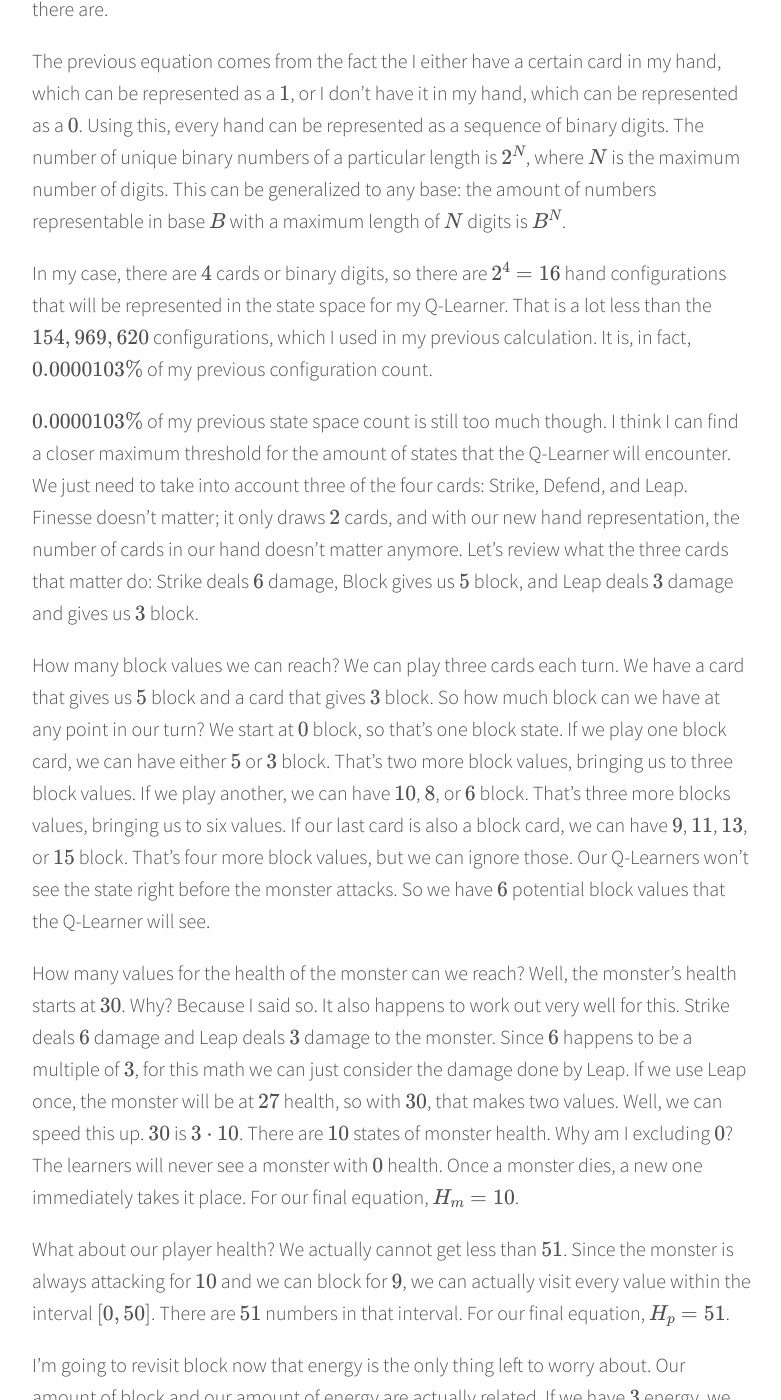
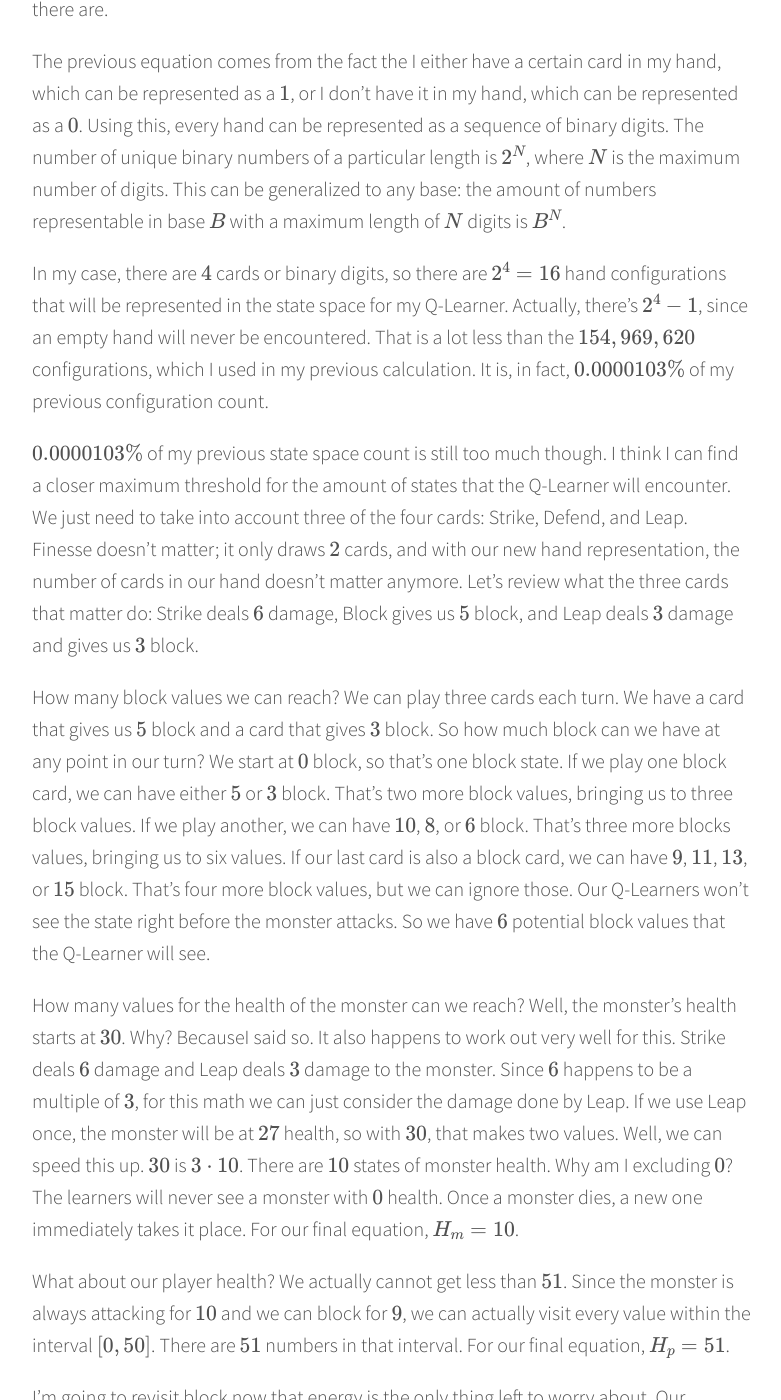
Before and after one commit to SleepySpaceBear/SleepySpaceBear.github.io, a Jekyll site: the page built from _posts/2022-04-10-on-sts-lite-and-states-spaces-pt-2.md, in a window 1280 px wide and 1400 px high, scrolled down 572 px. Shown: the whole window, without its empty margins (248-1029 px from the left). Built offline with Jekyll 4.4.1, drawn with Linux system fonts in a browser that asks for light colours; formulas are drawn with MathJax 3; some of the changed text lies outside the part shown.

Commit message:
Fixed final calculation

```diff
--- a/_posts/2022-04-10-on-sts-lite-and-states-spaces-pt-2.md
+++ b/_posts/2022-04-10-on-sts-lite-and-states-spaces-pt-2.md
@@ -11,46 +11,47 @@
 
 By discarding the draw and discard piles, I now can just consider the cards in the hand. I also realized that I don't
 need to keep track of the number of a card I have in my hand. I just need to know whether a card is in my hand. That
-means that the number of configurations I need to represent my hand is $$2^C$$, where $$C$$ is the number of types of
-cards there are.
+means that the number of configurations I need to represent my hand is $$2^C$$, where $$C$$ is the number of types
+of cards there are.
 
 The previous equation comes from the fact the I either have a certain card in my hand, which can be represented as a
 $$1$$, or I don't have it in my hand, which can be represented as a $$0$$. Using this, every hand can be represented
-as a sequence of binary digits. The number of unique binary numbers of a particular length is $$2^N$$, where $$N$$ is
-the maximum number of digits. This can be generalized to any base: the amount of numbers representable in base $$B$$
-with a maximum length of $$N$$ digits is $$B^N$$.
+as a sequence of binary digits. The number of unique binary numbers of a particular length is $$2^N$$, where $$N$$
+is the maximum number of digits. This can be generalized to any base: the amount of numbers representable in base
+$$B$$ with a maximum length of $$N$$ digits is $$B^N$$.
 
 In my case, there are $$4$$ cards or binary digits, so there are $$2^4 = 16$$ hand configurations that will be
-represented in the state space for my Q-Learner. That is a lot less than the $$154,969,620$$ configurations, which I
-used in my previous calculation. It is, in fact, $$0.0000103\%$$ of my previous configuration count.
+represented in the state space for my Q-Learner. Actually, there's $$2^4 - 1$$, since an empty hand will never
+be encountered. That is a lot less than the $$154,969,620$$ configurations, which I used in my previous calculation.
+It is, in fact, $$0.0000103\%$$ of my previous configuration count.
 
 $$0.0000103\%$$ of my previous state space count is still too much though. I think I can find a closer maximum
 threshold for the amount of states that the Q-Learner will encounter. We just need to take into account three of
 the four cards: Strike, Defend, and Leap. Finesse doesn't matter; it only draws $$2$$ cards, and with our new hand
-representation, the number of cards in our hand doesn't matter anymore. Let's review what the three cards that matter
-do: Strike deals $$6$$ damage, Block gives us $$5$$ block, and Leap deals $$3$$ damage and gives us $$3$$ block.
+representation, the number of cards in our hand doesn't matter anymore. Let's review what the three cards that
+matter do: Strike deals $$6$$ damage, Block gives us $$5$$ block, and Leap deals $$3$$ damage and gives us $$3$$
+block.
 
-How many block values we can reach? We can play three cards each turn. We have a card that gives us $$5$$ block and a
-card that gives $$3$$ block. So how much block can we have at any point in our turn? We start at $$0$$ block, so
-that's one block state. If we play one block card, we can have either $$5$$ or $$3$$ block. That's two more block
-values, bringing us to three block values. If we play another, we can have $$10$$, $$8$$, or $$6$$ block. That's three
-more blocks values, bringing us to six values. If our last card is also a block card, we can have $$9$$, $$11$$,
-$$13$$, or $$15$$ block. That's four more block values, but we can ignore those. Our Q-Learners won't see the state
-right before the monster attacks. So we have $$6$$ potential block values that the Q-Learner will see.
+How many block values we can reach? We can play three cards each turn. We have a card that gives us $$5$$ block
+and a card that gives $$3$$ block. So how much block can we have at any point in our turn? We start at $$0$$ block,
+so that's one block state. If we play one block card, we can have either $$5$$ or $$3$$ block. That's two more block
+values, bringing us to three block values. If we play another, we can have $$10$$, $$8$$, or $$6$$ block. That's
+three more blocks values, bringing us to six values. If our last card is also a block card, we can have $$9$$,
+$$11$$, $$13$$, or $$15$$ block. That's four more block values, but we can ignore those. Our Q-Learners won't see
+the state right before the monster attacks. So we have $$6$$ potential block values that the Q-Learner will see.
 
 
-How many values for the health of the monster can we reach? Well, the monster's health starts at $$30$$. Why? Because
-I said so. It also happens to work out very well for this. Strike deals $$6$$ damage and Leap deals $$3$$ damage to
-the monster. Since $$6$$ happens to be a multiple of $$3$$, for this math we can just consider the damage done by Leap.
-If we use Leap once, the monster will be at $$27$$ health, so with $$30$$, that makes two values. Well, we can speed
-this up. $$30$$ is $$3 \cdot 10$$. There are $$10$$ states of monster health. Why am I excluding $$0$$? The learners
-will never see a monster with $$0$$ health. Once a monster dies, a new one immediately takes it place. For our final
-equation, $$H_m = 10$$.
-
+How many values for the health of the monster can we reach? Well, the monster's health starts at $$30$$. Why?
+BecauseI said so. It also happens to work out very well for this. Strike deals $$6$$ damage and Leap deals $$3$$
+damage to the monster. Since $$6$$ happens to be a multiple of $$3$$, for this math we can just consider the damage
+done by Leap. If we use Leap once, the monster will be at $$27$$ health, so with $$30$$, that makes two values.
+Well, we can speed this up. $$30$$ is $$3 \cdot 10$$. There are $$10$$ states of monster health. Why am I excluding
+$$0$$? The learners will never see a monster with $$0$$ health. Once a monster dies, a new one immediately
+takes it place. For our final equation, $$H_m = 10$$.
 
 What about our player health? We actually cannot get less than $$51$$. Since the monster is always attacking for
-$$10$$ and we can block for $$9$$, we can actually visit every value within the interval $$[0, 50]$$. There are $$51$$
-numbers in that interval. For our final equation, $$H_p = 51$$.
+$$10$$ and we can block for $$9$$, we can actually visit every value within the interval $$[0, 50]$$. There are
+$$51$$ numbers in that interval. For our final equation, $$H_p = 51$$.
 
 I'm going to revisit block now that energy is the only thing left to worry about. Our amount of block and our amount
 of energy are actually related. If we have $$3$$ energy, we haven't played any cards, so we have $$0$$ block. If we
@@ -63,7 +64,7 @@
 
 
 $$
-S = B_E \cdot H_m \cdot H_p \cdot 2^C = 9 \cdot 10 \cdot 51 \cdot 16 = 73,340
+S = B_E \cdot H_m \cdot H_p \cdot (2^C - 1) = 9 \cdot 10 \cdot 51 \cdot 15 = 68,880
 $$
 
 Phew. I can actually work with that now!
```
